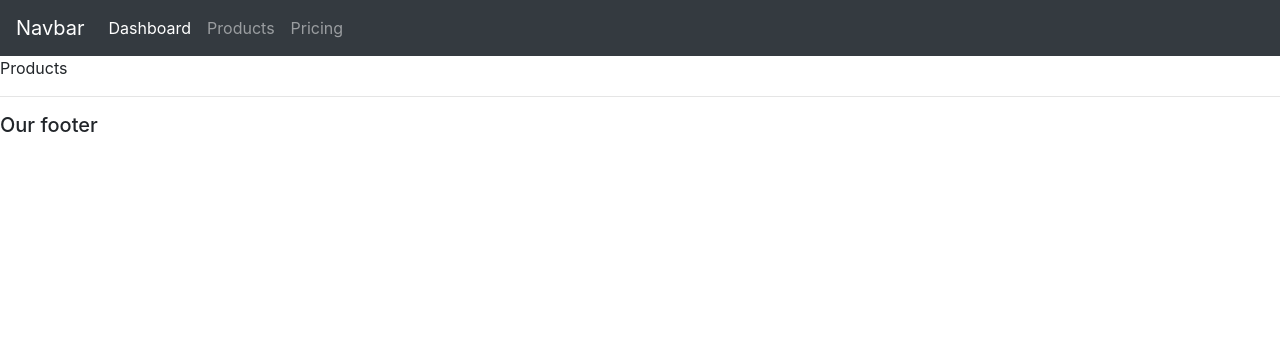
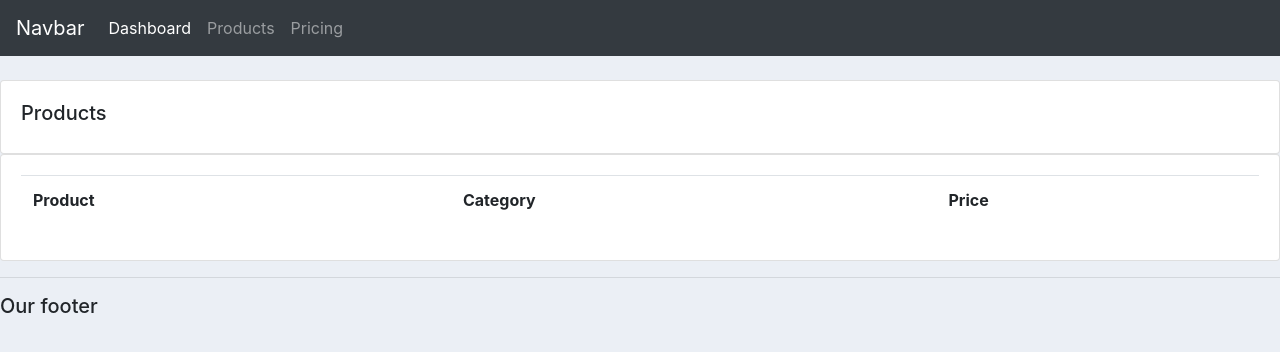
Before and after one commit to ngohuudang/crm1, a Django app: page /products/ in a window 1280 px wide. Shown: the top 352 px of the page. Run offline with Django 4.2, Linux system fonts and the light colour scheme; lists and menus that the app fills with data are empty.

Commit message:
add template dashboard,products,customer

```diff
--- a/accounts/templates/accounts/dashboard.html
+++ b/accounts/templates/accounts/dashboard.html
@@ -1,8 +1,7 @@
 {% extends "accounts/main.html" %}
 {% block content %}
-{% include "accounts/navbar.html" %}
+{% include "accounts/status.html" %}
     <br>
-
     <div class="row">
         <div class="col-md-5">
             <h5>CUSTOMERS:</h5>
@@ -15,7 +14,6 @@
                         <th>Customer</th>
                         <th>Orders</th>
                     </tr>
-
                 </table>
             </div>
         </div>
@@ -33,10 +31,8 @@
                         <th>Update</th>
                         <th>Remove</th>
                     </tr>
-
                 </table>
             </div>
         </div>
-
     </div>
 {% endblock content %}
--- a/accounts/templates/accounts/main.html
+++ b/accounts/templates/accounts/main.html
@@ -6,6 +6,32 @@
     <meta name="viewport" content="width=device-width, initial-scale=1.0">
     <title>CRM</title>
     <link rel="stylesheet" href="https://cdn.jsdelivr.net/npm/bootstrap@4.3.1/dist/css/bootstrap.min.css" integrity="sha384-ggOyR0iXCbMQv3Xipma34MD+dH/1fQ784/j6cY/iJTQUOhcWr7x9JvoRxT2MZw1T" crossorigin="anonymous">
+
+    <style>
+
+		#logo{
+		}
+
+		body{
+			background-color: #ebeff5;
+		}
+
+
+		#total-orders{
+			background-color: #4cb4c7;
+		}
+
+
+		#orders-delivered{
+			background-color: #7abecc;
+		}
+
+		#orders-pending{
+			background-color: #7CD1C0;
+		}
+
+
+	</style>
 </head>
 <body>
     {% include "accounts/navbar.html" %}
--- a/accounts/templates/accounts/products.html
+++ b/accounts/templates/accounts/products.html
@@ -1,4 +1,24 @@
 {% extends "accounts/main.html" %}
 {% block content %}
-    <p>Products</p>
+    <br>
+
+    <div class="row">
+        <div class="col-md">
+            <div class="card card-body">
+                <h5>Products</h5>
+            </div>
+            <div class="card card-body">
+                <table class="table">
+                    <tr>
+                        <th>Product</th>
+                        <th>Category</th>
+                        <th>Price</th>
+                    </tr>
+
+                </table>
+            </div>
+        </div>
+
+    </div>
+
 {% endblock content %}
```
Also changed, not shown: accounts/templates/accounts/customer.html (+55 -1 lines), accounts/templates/accounts/status.html (+42 -0 lines). Lines whose indentation alone changed are shown as unchanged.
